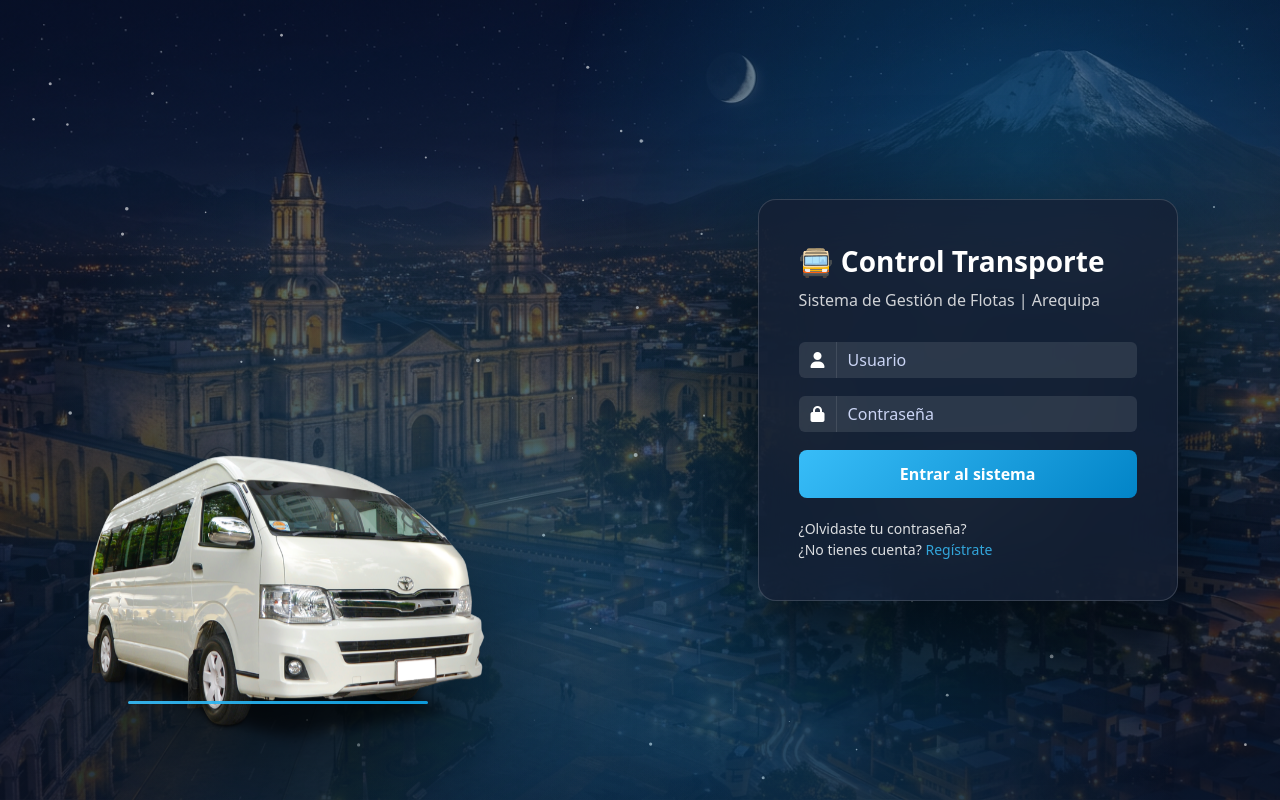
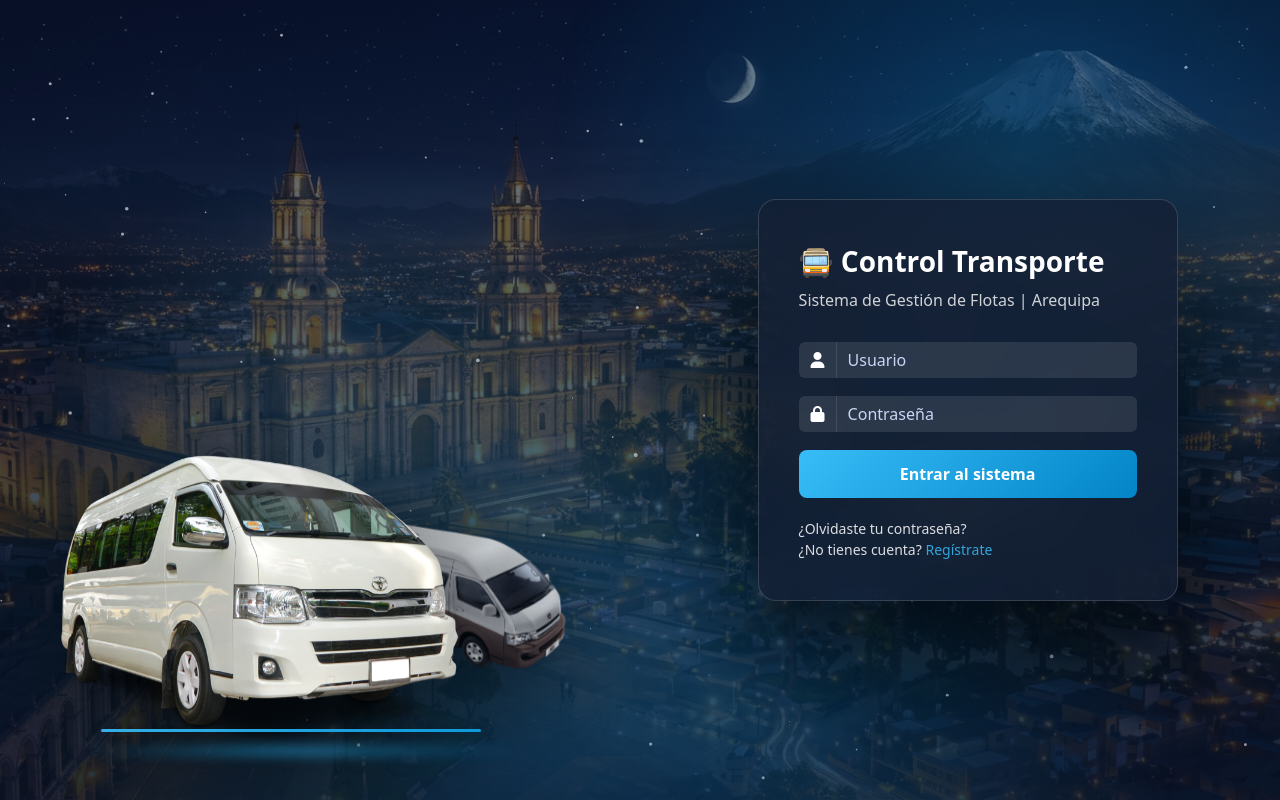
Before and after one commit to jhei-admin/control-trasporte, a Django app: page /login/ in a window 1280 px wide. Run offline with Django 5.2, Linux system fonts and the light colour scheme.

Commit message:
login con 2 vehiculos

```diff
--- a/flota/flota_app/templates/login.html
+++ b/flota/flota_app/templates/login.html
@@ -33,27 +33,21 @@ background-position:center;
 /* ---------- PARTICLES ---------- */
 
 #particles{
-
 position:absolute;
 top:0;
 left:0;
 width:100%;
 height:100%;
-
 z-index:0;
-
 pointer-events:none;
-
 }
 
 /* ---------- CITY LIGHT ---------- */
 
 .city-light{
-
 position:absolute;
 top:0;
 left:0;
-
 width:100%;
 height:100%;
 
@@ -65,74 +59,114 @@ radial-gradient(circle at 60% 90%, rgba(2,132,199,.25), transparent 40%);
 animation:lightMove 12s linear infinite;
 
 pointer-events:none;
-
 z-index:1;
-
 }
 
 @keyframes lightMove{
-
 0%{opacity:.6}
 50%{opacity:1}
 100%{opacity:.6}
-
 }
 
-/* ---------- BUS ---------- */
+/* ---------- AREA VEHICULOS ---------- */
+
+.vehicle-area{
+position:absolute;
+left:4%;
+bottom:6%;
+width:620px;
+height:320px;
+z-index:2;
+}
+
+/* ---------- VAN ATRAS ---------- */
+
+.van{
+position:absolute;
+left:260px;
+bottom:40px;
+width:300px;
+
+opacity:.85;
+
+transform:scale(.85);
+
+filter:blur(.2px) drop-shadow(0 25px 50px rgba(0,0,0,.6));
+
+animation:vanFloat 7s ease-in-out infinite;
+}
+
+@keyframes vanFloat{
+0%{transform:translateY(0) scale(.85)}
+50%{transform:translateY(-6px) scale(.85)}
+100%{transform:translateY(0) scale(.85)}
+}
+
+/* ---------- BUS PRINCIPAL ---------- */
 
 .bus{
-
 position:absolute;
-
-left:6%;
-bottom:6%;
-
+left:0;
+bottom:0;
 width:420px;
 
-filter:drop-shadow(0 40px 70px rgba(0,0,0,.7));
+filter:drop-shadow(0 35px 70px rgba(0,0,0,.8));
 
 animation:busFloat 6s ease-in-out infinite;
-
-z-index:2;
-
 }
 
 @keyframes busFloat{
-
 0%{transform:translateY(0)}
 50%{transform:translateY(-10px)}
 100%{transform:translateY(0)}
-
 }
 
-/* ---------- GPS LINE ---------- */
+/* ---------- SUELO ---------- */
+
+.ground{
+position:absolute;
+left:40px;
+bottom:-5px;
+
+width:420px;
+height:12px;
+
+background:
+radial-gradient(ellipse at center,
+rgba(56,189,248,.9),
+rgba(14,165,233,.4),
+transparent 80%);
+
+filter:blur(6px);
+
+animation:groundPulse 3s infinite;
+}
+
+@keyframes groundPulse{
+0%{opacity:.5}
+50%{opacity:1}
+100%{opacity:.5}
+}
+
+/* ---------- LINEA GPS ---------- */
 
 .gps{
-
 position:absolute;
-
-left:10%;
-bottom:12%;
-
-width:300px;
+left:50px;
+bottom:20px;
+width:380px;
 height:3px;
 
 background:linear-gradient(90deg,#38bdf8,#0ea5e9);
-
 border-radius:10px;
 
 animation:gpsMove 2s infinite;
-
-z-index:2;
-
 }
 
 @keyframes gpsMove{
-
 0%{opacity:.3}
 50%{opacity:1}
 100%{opacity:.3}
-
 }
 
 /* ---------- LOGIN BOX ---------- */
@@ -140,19 +174,16 @@ z-index:2;
 .login-box{
 
 position:absolute;
-
 right:8%;
 top:50%;
-
 transform:translateY(-50%);
 
 width:420px;
-
 padding:40px;
 
 border-radius:18px;
 
-background:rgba(20,30,50,.75);
+background:rgba(20,30,50,.78);
 
 backdrop-filter:blur(25px);
 
@@ -165,138 +196,100 @@ color:white;
 animation:fade .8s ease;
 
 z-index:3;
-
 }
 
 @keyframes fade{
-
 from{opacity:0; transform:translateY(30px)}
 to{opacity:1; transform:translateY(0)}
-
 }
 
 /* ---------- TITULO ---------- */
 
 .logo{
-
 font-size:28px;
 font-weight:700;
 margin-bottom:6px;
-
 }
 
 .subtitle{
-
 opacity:.8;
 margin-bottom:30px;
-
 }
 
 /* ---------- INPUTS ---------- */
 
 .input-group{
-
 margin-bottom:18px;
-
 }
 
 .input-group-text{
-
 background:rgba(255,255,255,.1);
 border:none;
 color:white;
-
 }
 
 .form-control{
-
 background:rgba(255,255,255,.1);
 border:none;
-
 color:white;
-
 }
 
 .form-control::placeholder{
-
 color:#cbd5f5;
-
 }
 
 .form-control:focus{
-
 background:rgba(255,255,255,.15);
 box-shadow:0 0 0 2px #38bdf8;
-
 }
 
 /* ---------- BOTON ---------- */
 
 .btn-login{
-
 width:100%;
-
 padding:12px;
 
 background:linear-gradient(135deg,#38bdf8,#0284c7);
 
 border:none;
-
 border-radius:8px;
 
 font-weight:600;
-
 color:white;
 
 transition:.25s;
-
 }
 
 .btn-login:hover{
-
 transform:translateY(-2px);
-
 box-shadow:0 10px 25px rgba(2,132,199,.5);
-
 }
 
-/* ---------- TEXTO ---------- */
+/* ---------- LINKS ---------- */
 
 .links{
-
 margin-top:20px;
-
 font-size:14px;
-
 opacity:.85;
-
 }
 
 .links a{
-
 color:#38bdf8;
 text-decoration:none;
-
 }
 
 /* ---------- RESPONSIVE ---------- */
 
 @media(max-width:900px){
 
-.bus{
-display:none;
-}
-
-.gps{
+.vehicle-area{
 display:none;
 }
 
 .login-box{
-
 left:50%;
 transform:translate(-50%,-50%);
 width:90%;
-
 }
 
 }
@@ -311,11 +304,19 @@ width:90%;
 
 <div class="city-light"></div>
 
-<!-- BUS -->
+<!-- VEHICULOS -->
+
+<div class="vehicle-area">
+
+<img src="{% static 'img/van.png' %}" class="van">
 
 <img src="{% static 'img/combi.png' %}" class="bus">
 
+<div class="ground"></div>
+
 <div class="gps"></div>
+
+</div>
 
 <!-- LOGIN -->
 
@@ -380,7 +381,6 @@ Usuario o contraseña incorrectos
 <div class="links">
 
 ¿Olvidaste tu contraseña?<br>
-
 ¿No tienes cuenta? <a href="#">Regístrate</a>
 
 </div>
@@ -389,7 +389,7 @@ Usuario o contraseña incorrectos
 
 <script>
 
-/* ---------- PARTICLES ---------- */
+/* PARTICULAS */
 
 const canvas = document.getElementById("particles");
 const ctx = canvas.getContext("2d");
@@ -397,15 +397,17 @@ const ctx = canvas.getContext("2d");
 canvas.width = window.innerWidth;
 canvas.height = window.innerHeight;
 
-let particles = [];
+let particles=[];
 
-for(let i=0;i<70;i++){
+for(let i=0;i<80;i++){
 
 particles.push({
+
 x:Math.random()*canvas.width,
 y:Math.random()*canvas.height,
 r:Math.random()*2,
 d:Math.random()*1
+
 })
 
 }
@@ -432,12 +434,12 @@ function update(){
 
 particles.forEach(p=>{
 
-p.y += p.d;
+p.y+=p.d;
 
-if(p.y > canvas.height){
+if(p.y>canvas.height){
 
-p.y = 0;
-p.x = Math.random()*canvas.width;
+p.y=0;
+p.x=Math.random()*canvas.width;
 
 }
 
```
Also changed, not shown: flota/flota_app/static/img/van.png (added).
